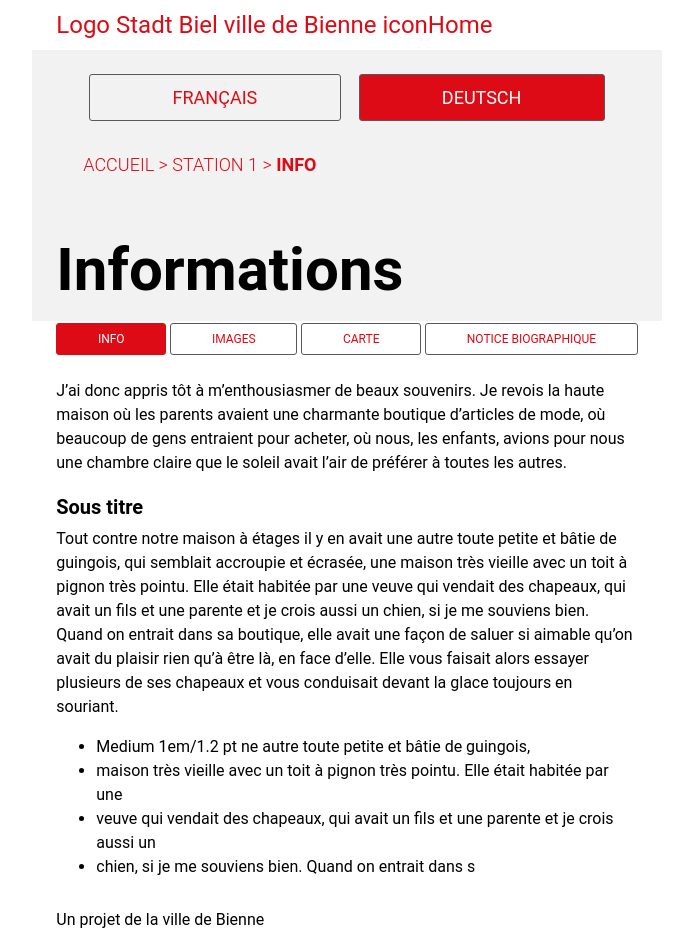
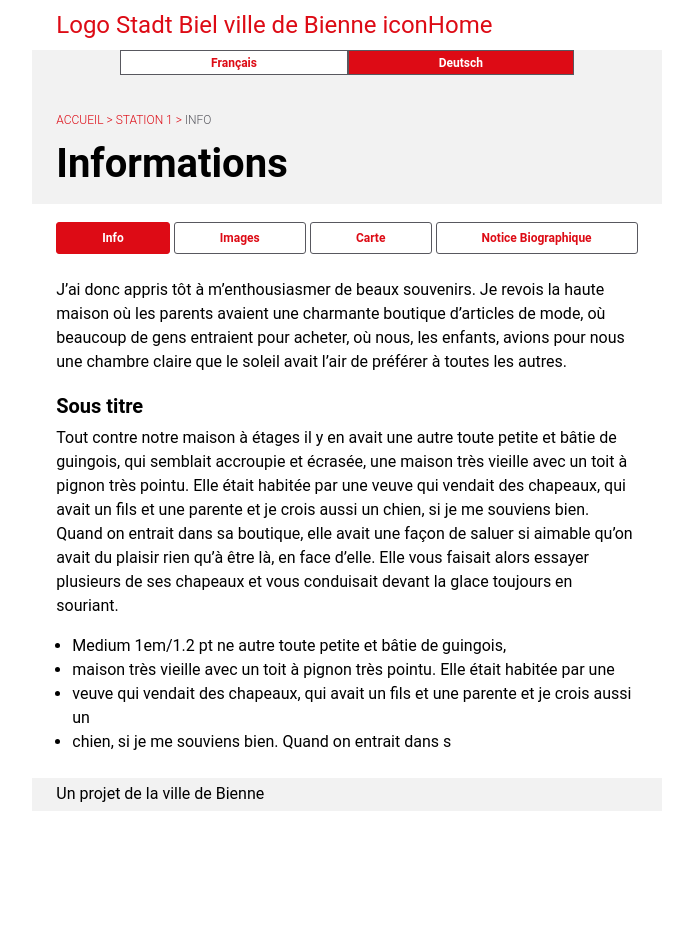
Before and after one commit to Structo-ch/Projet-Ici-c-est, a website: page index.html in a window 1280 px wide. Shown: the whole page, without its empty margins (293-986 px from the left). After the commit the page ends 811 px from the top, so only its background shows below. Drawn offline with Linux system fonts and the light colour scheme.

Commit message:
Marge et typo

```diff
--- a/scss/breadcrumb.scss
+++ b/scss/breadcrumb.scss
@@ -10,8 +10,8 @@ VERSION:	0.0.1
     font-weight: normal;
     text-transform: uppercase;
     color: $black;
-    margin: $padding-vertical 0;
-    padding: .3em ($padding-horizontal * 1.5);
+    margin: 2rem 0 0rem;
+    padding: .3em 0;
     font-size: $breadcrumb-font-size;
 
     a {
@@ -29,11 +29,11 @@ VERSION:	0.0.1
 
     .breadcrumb-item {
         font-weight: 300;
-        text-decoration:none;
+        text-decoration: none;
         color: $main-primary-color;
 
         &.active {
-            font-weight: bold;
+            color: $grey;
         }
     }
 }
--- a/scss/language-selector.scss
+++ b/scss/language-selector.scss
@@ -9,17 +9,18 @@ VERSION:	0.0.1
 -------------------------------------------------------------------*/
 
 .language-selector {
-    @if $radius !=0 {
-        padding: .3em $padding-horizontal;
+    @if $language-bt-radius !=0 {
+        padding: 0 $padding-horizontal .3em;
     }
 
     .main {
         .lang {
             display: flex;
             flex-direction: row;
-            margin: 0;
+            margin: 0 4rem;
             padding: 0;
             font-size: $language-bt-font-size;
+            font-weight: bold;
 
             .lang-item {
                 list-style-type: none;
@@ -29,7 +30,7 @@ VERSION:	0.0.1
                 background-color: $language-bg-bt-color;
                 border-radius: $language-bt-radius;
 
-                @if $radius !=0 {
+                @if $language-bt-radius !=0 {
                     margin: $language-margin;
                 }
 
--- a/scss/main copy.scss
+++ /dev/null
@@ -1,26 +0,0 @@
-/*!------------------------------------------------------------------
-[MAIN STYLESHEET]
-PROJECT:	Ici c'est
-VERSION:	0.0.1
--------------------------------------------------------------------*/
-
-/*------------------------------------------------------------------
-[TABLE OF CONTENTS]
--------------------------------------------------------------------*/
-@import 'variables';
-
-@import 'typographie';
-
-@import 'style';
-
-@import 'buttons';
-
-@import 'breadcrumb';
-
-@import 'language-selector';
-
-@import 'tab-selector';
-
-@import 'title';
-
-@import 'content';
--- a/scss/style.scss
+++ b/scss/style.scss
@@ -28,12 +28,13 @@ header,
 article header {
     background-color: $bg-header-article-color;
     color: $black;
+    padding: 0 $padding-horizontal .3em;
 }
 
 
 footer,
 .footer {
-    background: $white;
+    background: $bg-footer-color;
     padding: .3em ($padding-horizontal * 1.5);
 }
 
@@ -50,3 +51,7 @@ img {
     margin: auto;
     max-width: 100%;
 }
+
+ul {
+    padding-left: 1rem;
+}
--- a/scss/tab-selector.scss
+++ b/scss/tab-selector.scss
@@ -13,6 +13,8 @@ VERSION:	0.0.1
         padding: 0 ($padding-horizontal * 1.5);
         margin-bottom: $margin-vertical;
     }
+
+    margin-top: 1em;
 
     .tabs {
         display: flex;
@@ -48,6 +50,7 @@ VERSION:	0.0.1
             text-align: center;
             background-color: $btn-bg-color;
             font-size: $bt-font-size;
+            font-weight: bold;
         }
 
         &:first-of-type {
--- a/scss/typographie.scss
+++ b/scss/typographie.scss
@@ -32,33 +32,34 @@ h6 {
 
 .h1,
 h1 {
-    font-size: 2.5em;
+    font-size: 2.5rem;
     text-align: left;
     color: $black;
     font-weight: bold;
+    margin-top: 0.2em;
 }
 
 .h2,
 h2 {
-    font-size: 1.25em;
+    font-size: 1.5rem;
     font-weight: 400;
 }
 
 .h3,
 h3 {
-    font-size: 1.25em;
+    font-size: 1.25rem;
     font-weight: bold;
 }
 
 .h4,
 h4 {
-    font-size: 1em;
+    font-size: 1rem;
     font-weight: bold;
 }
 
 .h5,
 h5 {
-    font-size: 1em;
+    font-size: 1rem;
     font-weight: 400;
 }
 
--- a/scss/variables.scss
+++ b/scss/variables.scss
@@ -17,8 +17,8 @@ Liberation Mono,
 Menlo,
 monospace;
 $line-height: 1.2;
-$main-font-size: 1em;
-$secondary-font-size: .75em;
+$main-font-size: 1rem;
+$secondary-font-size: .75rem;
 
 // Colors
 $main-primary-color: #DD0B15 !default;
@@ -26,11 +26,12 @@ $main-primary-color-opacity: rgba($main-primary-color, .2);
 $text-primary-color: #000 !default;
 $bg-header-color: transparent;
 $bg-header-article-color: #F2F2F2;
+$bg-footer-color: #F2F2F2;
 $bg-content-color: transparent;
 
 $white: #FFF !default;
 $black: #000 !default;
-$grey: #C9C5D1 !default;
+$grey: #58585F !default;
 
 // margin, padding, radius
 $margin: .5em;
@@ -51,23 +52,23 @@ $btn-color-inactive: $main-primary-color;
 $btn-bg-color: white;
 $btn-padding: $padding-vertical $padding-horizontal;
 $btn-margin: 2px;
-$btn-border-color: #58585F;
+$btn-border-color: $grey;
 $btn-border-width: 1px;
 $btn-border-radius: $radius;
-$bt-transform: uppercase;
+$bt-transform: capitalize;
 $bt-font-size: $secondary-font-size;
 
 
 /* language */
-$language-bg-bt-color: transparent;
+$language-bg-bt-color: white;
 $language-bg-bt-color-active: $main-primary-color;
 $language-bg-bt-color-opacity: rgba($language-bg-bt-color-active, .2);
 $language-bt-color: $main-primary-color;
 $language-bt-color-active: white;
-$language-bt-padding: .5em;
-$language-bt-radius: $radius;
+$language-bt-padding: .2em .5em;
+$language-bt-radius: 0;
 $language-btn-border-width: 1px;
-$language-btn-border-color: #58585F;
+$language-btn-border-color: $grey;
 $language-margin: $margin;
 $language-bt-transform: $bt-transform;
 $language-bt-font-size: $secondary-font-size;
```
Also changed, not shown: README.md, public/css/main.css.
